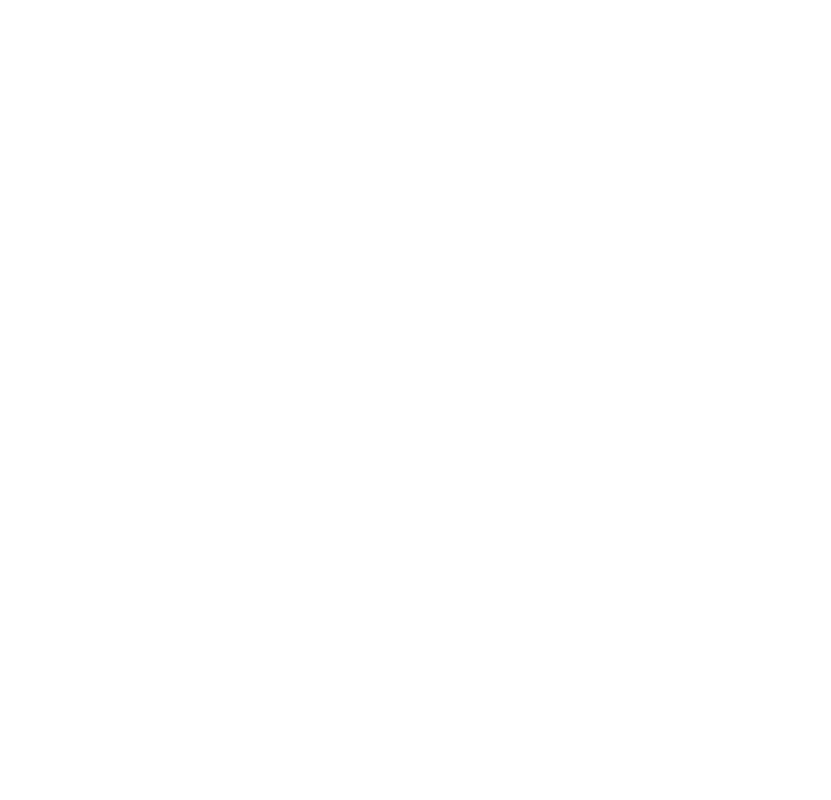
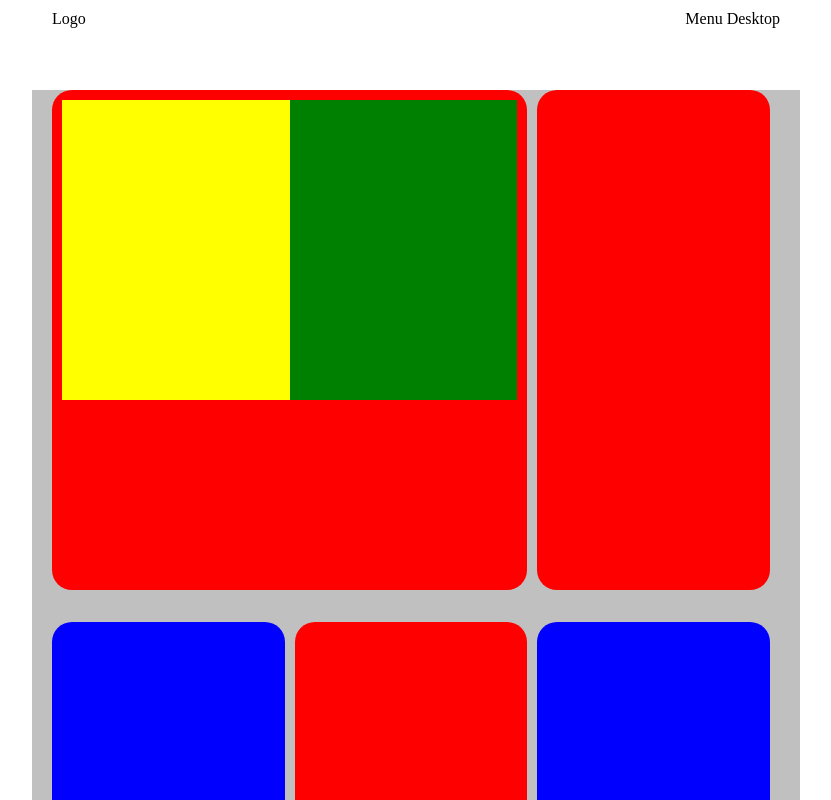
Before and after one commit to RiccardoTolusso/htmlcss-responsive-layout, a plain HTML site: page index.html in a window 1280 px wide. Shown: the top 800 px of the page, without its empty margins (224-1055 px from the left). Drawn offline with Linux system fonts and the light colour scheme.

Commit message:
[UPD] created header and jumbotron colored squares

```diff
--- a/css/style.css
+++ b/css/style.css
@@ -3,3 +3,114 @@
     padding: 0;
     box-sizing: border-box;
 }
+
+
+/*+ LAYOUT SECTION */
+
+.container{
+    max-width: 768px;
+    margin: 0 auto;
+    padding: 0 20px;
+}
+
+.row{
+    display: flex;
+}
+
+.col{
+    margin-bottom: 2rem;
+}
+
+.space-between{
+    justify-content: space-between;
+}
+
+.wrap{
+    flex-wrap: wrap;
+}
+
+
+/*+ UTILITY SECTION */
+
+.only-desktop{
+    display: none;
+}
+
+.h300{
+    height: 300px;
+}
+
+.h500{
+    height: 500px;
+}
+
+.bg-red{
+    background-color: red;
+}
+.bg-blue{
+    background-color: blue;
+}
+.bg-yellow{
+    background-color: yellow;
+}
+.bg-green{
+    background-color: green;
+}
+.bg-silver{
+    background-color: silver;
+}
+
+.card{
+    border-radius: 20px;
+    padding: 10px;
+}
+
+/*+ HEADER SECTION */
+header{
+    padding: 10px;
+    margin-bottom: 20px;
+}
+
+
+/*+ MAIN SECTION */
+
+    /*> jumbotron */
+#jumbotron .col{
+    width: 100%;
+}
+
+
+
+
+/*+ MEDIA SECTION */
+
+/* when bigger then phone size */
+@media screen and (min-width: 480px){
+    #jumbotron .col{
+        width: calc(100%/3 - 10px);
+        margin-right: 10px;
+    }
+    #jumbotron .col:first-child{
+        width: calc(200%/3 - 10px);
+    }
+}
+
+/* when bigger then tablet size */
+@media screen and (min-width: 768px){
+    .only-desktop{
+        display: block;
+    }
+
+    .hide-on-desktop{
+        display: none;
+    }
+
+    #jumbotron .col:first-child{
+        display: flex;
+    }
+    #jumbotron .col:first-child > div{
+        width: 50%;
+    }
+}
+
+/* END OF MEDIA SECTION */
--- a/index.html
+++ b/index.html
@@ -9,12 +9,35 @@
 <body>
     <header>
         <!-- TODO header section with logo left and menus right -->
+        <div class="container">
+            <div class="row space-between">
+                <div class="col">Logo</div>
+                <div class="col only-desktop">Menu Desktop</div>
+                <div class="col hide-on-desktop">Menu Mobile</div>
+            </div>
+        </div>
     </header>
 
     <main>
         <!-- main section -->
         <section id="jumbotron">
             <!-- TODO jumbotron section -->
+            <div class="container bg-silver">
+                <div class="row wrap">
+                    <div class="col card bg-red">
+                        <div class="h300 bg-yellow">
+                            <!-- title, text and button-->
+                        </div>
+                        <div class="h300 bg-green">
+                            <!-- image -->
+                        </div>
+                    </div>
+                    <div class="col card h500 bg-red"></div>
+                    <div class="col card h500 bg-blue"></div>
+                    <div class="col card h500 bg-red"></div>
+                    <div class="col card h500 bg-blue"></div>
+                </div>
+            </div>
         </section>
 
         <section id="planning">
```
